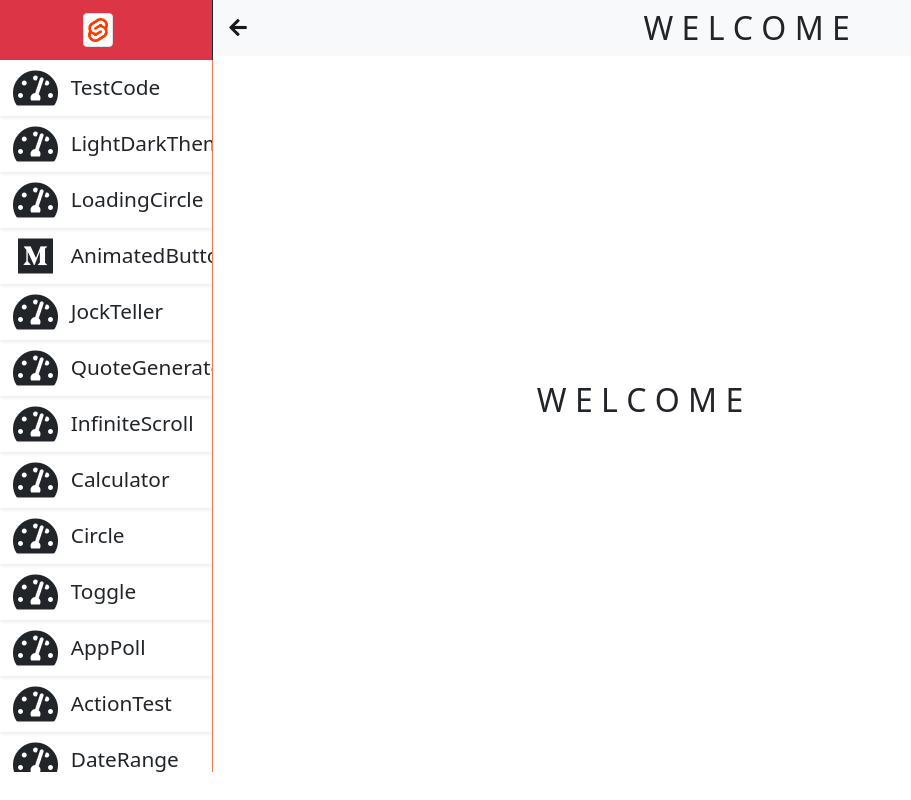
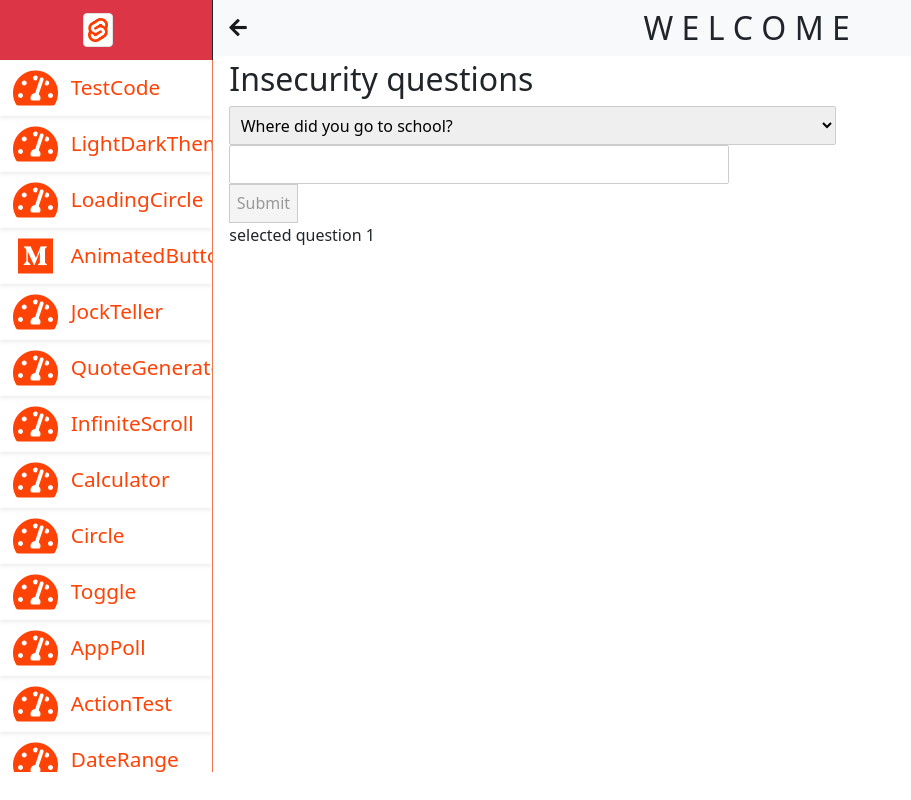
Before and after one commit to SultanCse/Svelte-Components, a Svelte app: page / in a window 1280 px wide. Shown: the whole page, without its empty margins (0-911 px from the left). Built offline with nearby package versions, Linux system fonts and the light colour scheme.

Commit message:
toggle movified

```diff
--- a/src/components/Template.svelte
+++ b/src/components/Template.svelte
@@ -5,12 +5,10 @@
     ActionTest,DateRange,InfiniteScroll,TestCode,
     LoadingCircle, JockTeller} from '../services/appList.js'
 
-let value=false;
+let toggleValue=false;
+$: console.log(toggleValue);
 
-    // let list = ['TestCode','InfiniteScroll','QuoteGenerator','Calculator',
-    // 'Circle','Toggle','AppPoll','LoadingCircle','InfiniteScroll','QuoteGenerator','Calculator',
-    // 'Circle','Toggle','AppPoll',];
-    // <i class="fa-solid fa-face-angry-horns"></i>
+let activeTab = 'TestCode';
     let sidebarItems=[
         {name:'TestCode', icon:'fas fa-tachometer-alt', component: TestCode},
         {name:'LightDarkTheme', icon:'fas fa-tachometer-alt', component: LightDarkTheme},
@@ -27,11 +25,6 @@
         {name:'DateRange', icon:'fas fa-tachometer-alt', component: DateRange},
     ]
 
-    let activeTab = 'LoadingCircle';
-
-    $: if(value){
-        console.log(value);
-    }
 </script>
 
 <div class="row g-0 m-0" >
@@ -63,7 +56,7 @@
             {:else if activeTab == "Calculator"}
                 <Calculator/>
             {:else if activeTab == 'Toggle'}
-                <Toggle width='10rem' onText='on' offText='off' bind:value/>
+                <Toggle width='10rem' onText='on' offText='off' bind:checkedValue={toggleValue}/>
             {:else if activeTab == 'Circle'}
                 <Circle/>
             {:else if activeTab == 'ActionTest'}
@@ -147,26 +140,3 @@
         }
      } */
 </style>
-
-
-
-    <!-- let sidebarItems=[
-        {name:'TestCode', icon:'fas fa-tachometer-alt', component:'TestCode'},
-        {name:'QuoteGenerator', icon:'fas fa-tachometer-alt', component:'QuoteGenerator'},
-        {name:'InfiniteScroll', icon:'fas fa-tachometer-alt', component:'InfiniteScroll'},
-        {name:'Calculator', icon:'fas fa-tachometer-alt', component:'Calculator'},
-        {name:'Circle', icon:'fas fa-tachometer-alt', component:'Circle'},
-        {name:'Toggle', icon:'fas fa-tachometer-alt', component:'Toggle'},
-        {name:'AppPoll', icon:'fas fa-tachometer-alt', component:'AppPoll'},
-        {name:'ActionTest', icon:'fas fa-tachometer-alt', component:'ActionTest'},
-        {name:'DateRange', icon:'fas fa-tachometer-alt', component:'DateRange'},
-        {name:'TestCode', icon:'fas fa-tachometer-alt', component:'TestCode'},
-        {name:'QuoteGenerator', icon:'fas fa-tachometer-alt', component:'QuoteGenerator'},
-        {name:'InfiniteScroll', icon:'fas fa-tachometer-alt', component:'InfiniteScroll'},
-        {name:'Calculator', icon:'fas fa-tachometer-alt', component:'Calculator'},
-        {name:'Circle', icon:'fas fa-tachometer-alt', component:'Circle'},
-        {name:'Toggle', icon:'fas fa-tachometer-alt', component:'Toggle'},
-        {name:'AppPoll', icon:'fas fa-tachometer-alt', component:'AppPoll'},
-        {name:'ActionTest', icon:'fas fa-tachometer-alt', component:'ActionTest'},
-        {name:'DateRange', icon:'fas fa-tachometer-alt', component:'DateRange'},
-    ] -->
--- a/src/components/TestCode.svelte
+++ b/src/components/TestCode.svelte
@@ -1,176 +1,43 @@
 <script>
-    import { createEventDispatcher, onMount } from "svelte";
-    // import AppPoll from "../pollevent/AppPoll.svelte";
-    // export let list;
-    export let list=[
-        // {name: 'TestCode',icon: 'fas fa-tachometer-alt', component: AppPoll},
-        // {name: 'TestCode',icon: 'fas fa-tachometer-alt', component: AppPoll},
-        // {name: 'TestCode',icon: 'fas fa-tachometer-alt', component: AppPoll},
-    ];
-    const dispatch = createEventDispatcher();
+	let questions = [
+		{ id: 1, text: `Where did you go to school?` },
+		{ id: 2, text: `What is your mother's name?` },
+		{ id: 3, text: `What is another personal fact that an attacker could easily find with Google?` }
+	];
+
+	let selected;
+
+	let answer = '';
+
+	function handleSubmit() {
+		alert(`answered question ${selected.id} (${selected.text}) with "${answer}"`);
+	}
 </script>
-{#each list as item}
-<div class="row g-0 shadow-sm item" tabindex="1" on:click={()=>{dispatch('activeTab',{activeTab: item.name})}}>
-    <div class="col-lg-4 col-md-12 d-flex justify-content-center">
-        <i class="{item.icon} icon" ></i>
-    </div>
-    <div class="col-lg-8 col-md-12 d-sm-none d-md-block d-flex text-lg-start text-md-center title">
-        {item.name? item.name : item.component.name }
-    </div>
-</div>
-{/each}
-<style>
 
-    .icon{
-        padding: .5rem;
-        font-size: 2.5rem;
-    }
-    .title{
-        margin-top: auto;
-        margin-bottom: auto;
-        font-size: 1.3rem;
-    }
-    .item{
-        cursor: pointer;
-    }
-    .item:hover{
-        background: #f0764d;
-        transition: .3s;
-        color: white;
-    }
-    .item:focus{
-        background: #FF4205;
-        color: white;
-        transition: .3s;
-    }
+<h2>Insecurity questions</h2>
 
-</style>
+<form on:submit|preventDefault={handleSubmit}>
+	<select bind:value={selected} on:change="{() => answer = ''}">
+		{#each questions as question}
+			<option value={question}>
+				{question.text}
+			</option>
+		{/each}
+	</select>
 
-<!-- create element and set attribute
-<script>
-import { onMount } from "svelte";
+	<input bind:value={answer}>
 
-    let a = document.createElement('a');
-    a.setAttribute('href','www.google.com');
-    a.setAttribute('target', '_blank')
-    a.innerHTML='click'
-    onMount(()=>{
-        const par = document.getElementById('parentid')
-        par.appendChild(a);
-    })
+	<button disabled={!answer} type=submit>
+		Submit
+	</button>
+</form>
 
-</script>
-<div class="parent" id='parentid'>a</div> -->
-
-<!-- for in loop
-<script>
-    let arr = {name: 'sultan', age: 23, post: 'Goalanda'};
-    for(const key in arr){
-        console.log(key + ' :' + arr[key]);,
-    }
-</script> -->
-
-<!-- Array Assignment
-<script>
-    let arr = [1,2,3,4,5];
-    let arr2 = [...arr];
-    let arr2 = arr;
-    let arr2 = arr.slice(0,5)
-    console.log(arr2);
-</script> -->
-
-<!-- Call back function
-<script>
-    const taskOne = (callback)=>{
-        console.log('task one');
-        callback();
-    }
-    const tasktwo = ()=>{
-        console.log('task two');
-    }
-    const taskthree = (num,callback)=>{
-        console.log('task '+num);
-        callback();
-    }
-
-    taskOne(()=>{console.log('callback done')});
-    taskOne(tasktwo);
-    taskthree(3,()=>{
-        console.log('callback three');
-    })
-
-</script> -->
-
-
-<!-- js promise
-<script>
-    console.log('start')
-    const val = true;
-    const promise1 = new Promise((resolve,reject)=>{
-        if(val==true){
-            resolve('resolved promise 1');
-        }
-        else{
-              reject('rejected promise 1');
-        }
-    })
-
-    const promise2 = new Promise((resolve,reject)=>{
-        if(val==true){
-            resolve('resolved promise 2')
-        }
-        else{
-            reject('rejected promise 2')
-        }
-    })
-
-     promise1.then((res)=>{
-        console.log(res);
-    })
-    .catch((res)=>{
-        console.log(res);
-    })
-
-     promise2.then((res)=>{
-        console.log(res);
-    })
-    .catch((res)=>{
-        console.log(res);
-    })
-
-    Promise.race([promise1,promise2])
-    .then((res)=>console.log(res))
-
-    console.log('end')
-</script> -->
-
-
-
-<!-- deal with position -->
-<!-- <div class="parent">
-    <div class="child1"></div>
-    <div class="child2"></div>
-</div>
+<p>selected question {selected ? selected.id : '[waiting...]'}</p>
 
 <style>
-    .parent{
-        height: 300px;
-        width: 300px;
-        /* position: relative; */
-        border: 2px solid red;
-    }
-    .child1{
-        position: relative;
-        height: 100px;
-        width: 100px;
-        background-color: blue;
-        border: 2px solid rgba(42, 16, 160, 0.904);
-    }
-    .child2{
-        /* position: relative; */
-        height: 110px;
-        width: 120px;
-        background: green;
-        border: 2px solid rgb(37, 212, 139);
-    }
-</style> -->
+	input {
+		display: block;
+		width: 500px;
+		max-width: 100%;
+	}
+</style>
--- a/src/elements/SideBar.svelte
+++ b/src/elements/SideBar.svelte
@@ -32,6 +32,7 @@
     }
     .item{
         cursor: pointer;
+        color:  #FF4205;
     }
     .item:hover{
         background: #f0764d;
--- a/src/elements/Toggle.svelte
+++ b/src/elements/Toggle.svelte
@@ -2,11 +2,11 @@
     export let onText = '';
     export let offText = '';
     export let width = '80px';
-    export let value = false;
+    export let checkedValue = false;
 
 </script>
 <label class='toggle' for='mytoggle' style="--width: {width}">
-    <input class='toggle__input' type='checkbox' id='mytoggle' bind:checked={value}>
+    <input class='toggle__input' type='checkbox' id='mytoggle' bind:checked={checkedValue}>
     <div class="toggle__fill ">
         <div class="row g-0 h-100 mw-50 text-center">
             <div class="on col"><p >{onText}</p></div>
```
Also changed, not shown: public/build/bundle.css, public/build/bundle.js, 1 other file (tests, documents, lock files or other folders).
